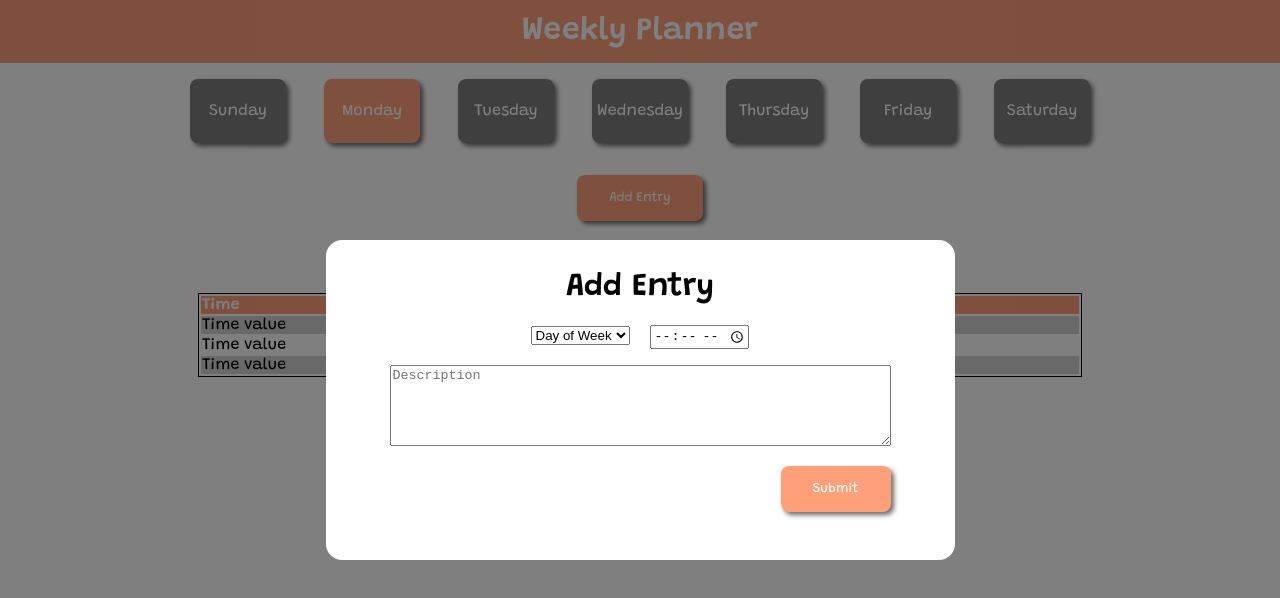
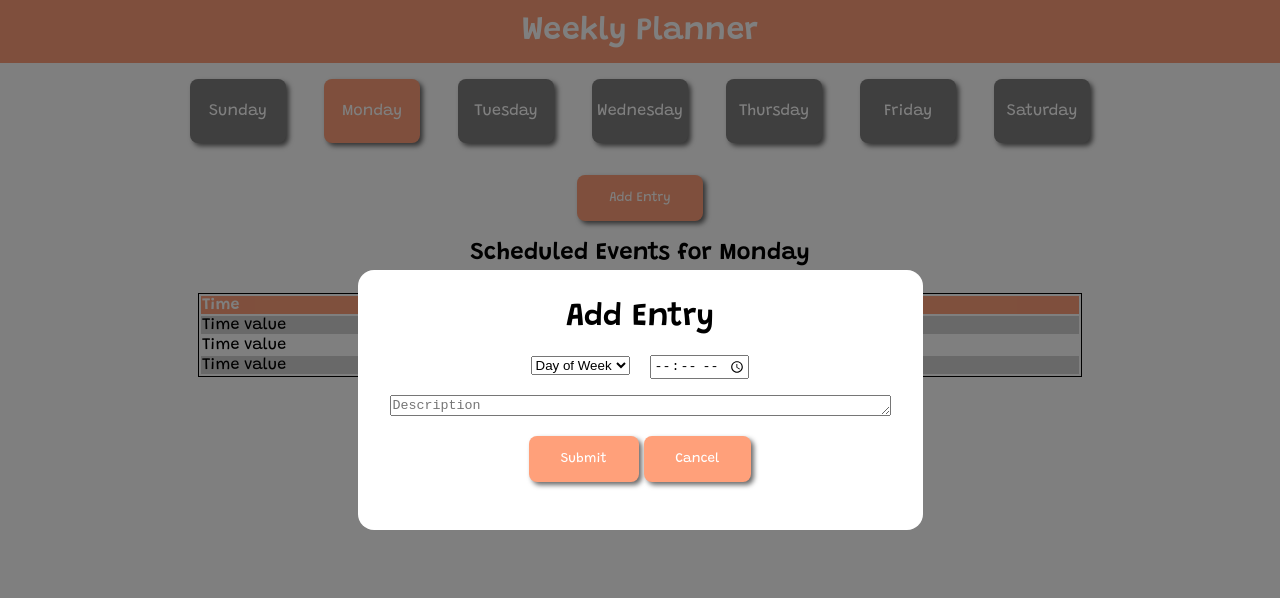
Before and after one commit to kelly-hansen/week-planner, a plain HTML site: page index.html in a window 1280 px wide. Both pictures are taken after a click on the button "Add Entry". Drawn offline with Linux system fonts and the light colour scheme.

Commit message:
Add cancel button to Add Entry modal

```diff
--- a/index.html
+++ b/index.html
@@ -50,11 +50,12 @@
               <input type="time" id="time" required>
             </div>
             <div class="modal-form-spacing">
-              <textarea name="description" id="description" cols="60" rows="5" placeholder="Description"
+              <textarea name="description" id="description" cols="60" rows="1" placeholder="Description"
                 required></textarea>
             </div>
-            <div class="modal-form-spacing text-align-right">
+            <div class="modal-form-spacing">
               <input id="entry-submit-btn" class="btn" type="submit">
+              <button type="button" id="cancel-adding-btn" class="btn">Cancel</button>
             </div>
           </form>
         </div>
--- a/main.js
+++ b/main.js
@@ -17,6 +17,7 @@ var $addEntryForm = document.querySelector('.add-entry-form');
 var $dayField = document.querySelector('#day');
 var $timeField = document.querySelector('#time');
 var $descriptionField = document.querySelector('#description');
+var $cancelAddingBtn = document.querySelector('#cancel-adding-btn');
 
 $addEntryBtn.addEventListener('click', function (e) {
   $modalContainer.className = 'modal-container';
@@ -26,7 +27,6 @@ function pushNewEntry() {
   var newEntryObj = {};
   newEntryObj.time = $timeField.value;
   newEntryObj.description = $descriptionField.value;
-
   var selectedDay = $dayField.value;
   data.days[selectedDay].push(newEntryObj);
 }
@@ -35,6 +35,11 @@ $addEntryForm.addEventListener('submit', function (e) {
   e.preventDefault();
   $modalContainer.className = 'modal-container hidden';
   pushNewEntry();
+  $addEntryForm.reset();
+});
+
+$cancelAddingBtn.addEventListener('click', function () {
+  $modalContainer.className = 'modal-container hidden';
   $addEntryForm.reset();
 });
 
--- a/styles.css
+++ b/styles.css
@@ -92,7 +92,7 @@ table {
 .modal {
   background-color: white;
   border-radius: 1rem;
-  padding: 2rem 4rem;
+  padding: 2rem 2rem;
   text-align: center;
 }
 
```
